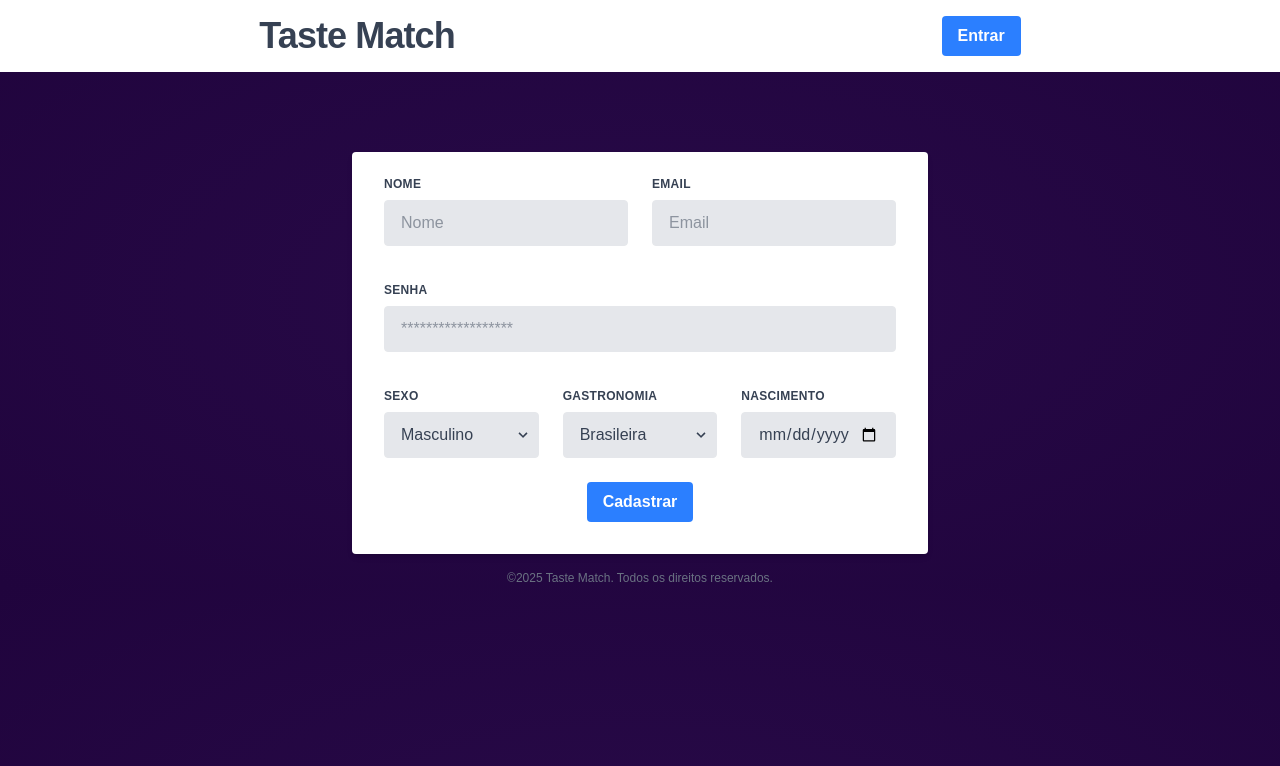
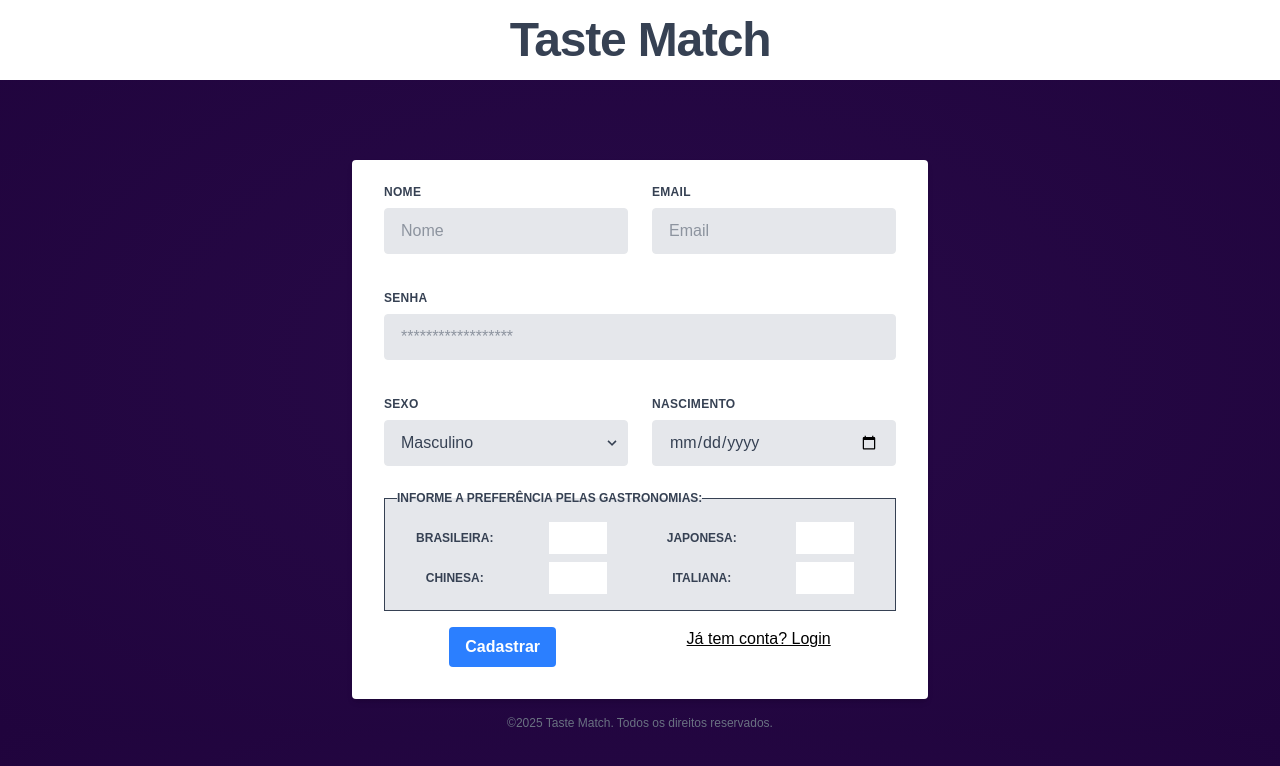
Before and after one commit to Ze-Victor/taste-match-app, a React (Vite) app: page /Login in a window 1280 px wide. Shown: the top 766 px of the page. Built offline with nearby package versions, Linux system fonts and the light colour scheme.

Commit message:
feat: add choose preferences fields

```diff
--- a/package.json
+++ b/package.json
@@ -10,7 +10,9 @@
     "preview": "vite preview"
   },
   "dependencies": {
+    "@material-tailwind/react": "^3.0.0-beta.24",
     "@tailwindcss/vite": "^4.1.11",
+    "rc-slider": "^11.1.8",
     "react": "^19.1.0",
     "react-dom": "^19.1.0",
     "react-router-dom": "^7.6.3",
--- a/src/components/Formulario.tsx
+++ b/src/components/Cadastro.tsx
@@ -1,4 +1,6 @@
-export default function Formulario() {
+import {Link} from "react-router-dom";
+
+export default function Cadastro() {
     return (
         <div className="w-full max-w-xl">
             <form className="w-full max-w-xl bg-white shadow-md rounded px-8 pt-6 pb-8 mb-4">
@@ -36,7 +38,7 @@ export default function Formulario() {
                     </div>
                 </div>
                 <div className="flex flex-wrap -mx-3 mb-2">
-                    <div className="w-full md:w-1/3 px-3 mb-6 md:mb-0">
+                    <div className="w-full md:w-1/2 px-3 mb-6 md:mb-0">
                         <label className="block uppercase tracking-wide text-gray-700 text-xs font-bold mb-2"
                                htmlFor="sexo">
                             Sexo
@@ -58,32 +60,7 @@ export default function Formulario() {
                             </div>
                         </div>
                     </div>
-                    <div className="w-full md:w-1/3 px-3 mb-6 md:mb-0">
-                        <label className="block uppercase tracking-wide text-gray-700 text-xs font-bold mb-2"
-                               htmlFor="gastronomia">
-                            Gastronomia
-                        </label>
-                        <div className="relative">
-                            <select
-                                className="block appearance-none w-full bg-gray-200 border border-gray-200 text-gray-700 py-3 px-4 pr-8 rounded leading-tight focus:outline-none focus:bg-white focus:border-gray-500"
-                                id="gastronomia">
-                                <option>Brasileira</option>
-                                <option>Japonesa</option>
-                                <option>Italiana</option>
-                                <option>Mexicana</option>
-                                <option>Chinesa</option>
-                            </select>
-                            <div
-                                className="pointer-events-none absolute inset-y-0 right-0 flex items-center px-2 text-gray-700">
-                                <svg className="fill-current h-4 w-4" xmlns="http://www.w3.org/2000/svg"
-                                     viewBox="0 0 20 20">
-                                    <path
-                                        d="M9.293 12.95l.707.707L15.657 8l-1.414-1.414L10 10.828 5.757 6.586 4.343 8z"/>
-                                </svg>
-                            </div>
-                        </div>
-                    </div>
-                    <div className="w-full md:w-1/3 px-3 mb-6 md:mb-0">
+                    <div className="w-full md:w-1/2 px-3 mb-6 md:mb-0">
                         <label className="block uppercase tracking-wide text-gray-700 text-xs font-bold mb-2"
                                htmlFor="nascimento">
                             Nascimento
@@ -93,12 +70,25 @@ export default function Formulario() {
                             id="nascimento" type="date"/>
                     </div>
                 </div>
-                <div className="justify-self-center">
+                <fieldset
+                    className="w-full mt-6 px-3 mb-6 md:mb-0 border grid grid-cols-4 gap-2 place-items-center bg-gray-200 p-4 text-gray-700 text-xs font-bold uppercase">
+                    <legend>Informe a preferência pelas gastronomias:</legend>
+                    <label htmlFor="brasileira">Brasileira:</label>
+                    <input className="bg-white p-2 w-1/2" type="number" id="brasileira" name="brasileira" min={0} max={5}/>
+                    <label htmlFor="japonesa">Japonesa:</label>
+                    <input className="bg-white p-2 w-1/2" type="number" id="japonesa" name="japonesa" min={0} max={5}/>
+                    <label htmlFor="chinesa">Chinesa:</label>
+                    <input className="bg-white p-2 w-1/2" type="number" id="chinesa" name="chinesa" min={0} max={5}/>
+                    <label htmlFor="italiana">Italiana:</label>
+                    <input className="bg-white p-2 w-1/2" type="number" id="italiana" name="italiana" min={0} max={5}/>
+                </fieldset>
+                <div className="flex items-center justify-around">
                     <button
                         className="bg-blue-500 hover:bg-blue-700 text-white font-bold py-2 px-4 mt-4 rounded focus:outline-none focus:shadow-outline"
                         type="button">
                         Cadastrar
                     </button>
+                    <Link className="hover:text-blue-700 underline content-baseline" to="">Já tem conta? Login</Link>
                 </div>
             </form>
             <p className="text-center text-gray-500 text-xs">
--- a/src/components/Header.tsx
+++ b/src/components/Header.tsx
@@ -1,12 +1,7 @@
 export default function Header() {
     return (
-        <div className="flex place-content-around w-full mb-20 bg-white p-4 text-white">
-            <span className="text-gray-700 font-semibold text-4xl tracking-tight">Taste Match</span>
-            <button
-                className="lg:flex lg:items-center lg:w-auto bg-blue-500 hover:bg-blue-700 text-white font-bold py-2 px-4 rounded focus:outline-none focus:shadow-outline"
-                type="button">
-                Entrar
-            </button>
+        <div className="flex place-content-center-safe w-full mb-20 bg-white p-4">
+            <span className="text-gray-700 font-semibold text-5xl tracking-tight">Taste Match</span>
         </div>
     );
 }
--- a/src/pages/Login.tsx
+++ b/src/pages/Login.tsx
@@ -1,11 +1,11 @@
-import Formulario from "../components/Formulario";
+import Cadastro from "../components/Cadastro.tsx";
 import Header from "../components/Header";
 
 export default function Login() {
     return (
         <div className="flex flex-col w-full items-center justify-center">
             <Header/>
-            <Formulario/>
+            <Cadastro/>
         </div>
     );
 }
```
Also changed, not shown: 1 other file (tests, documents, lock files or other folders).
